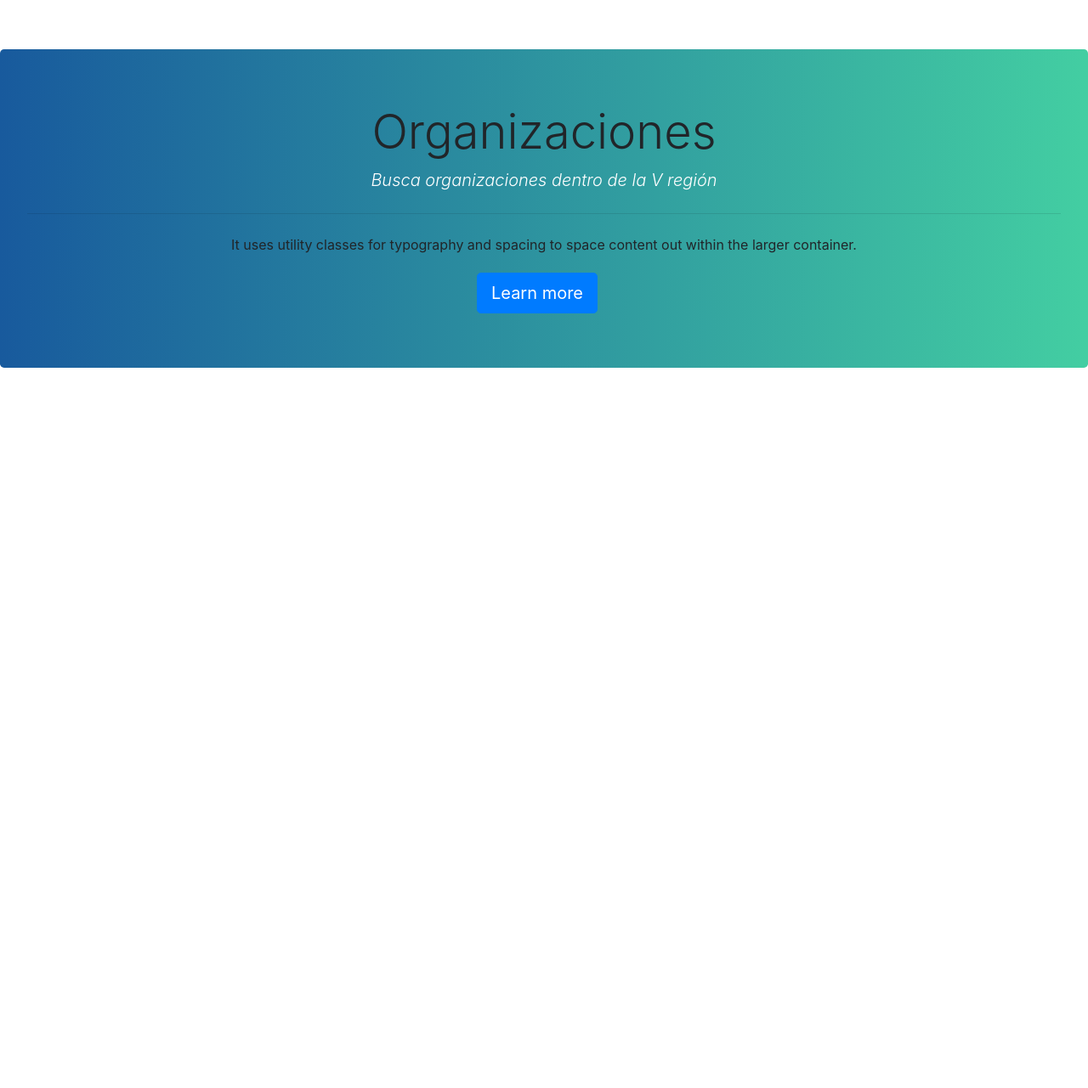
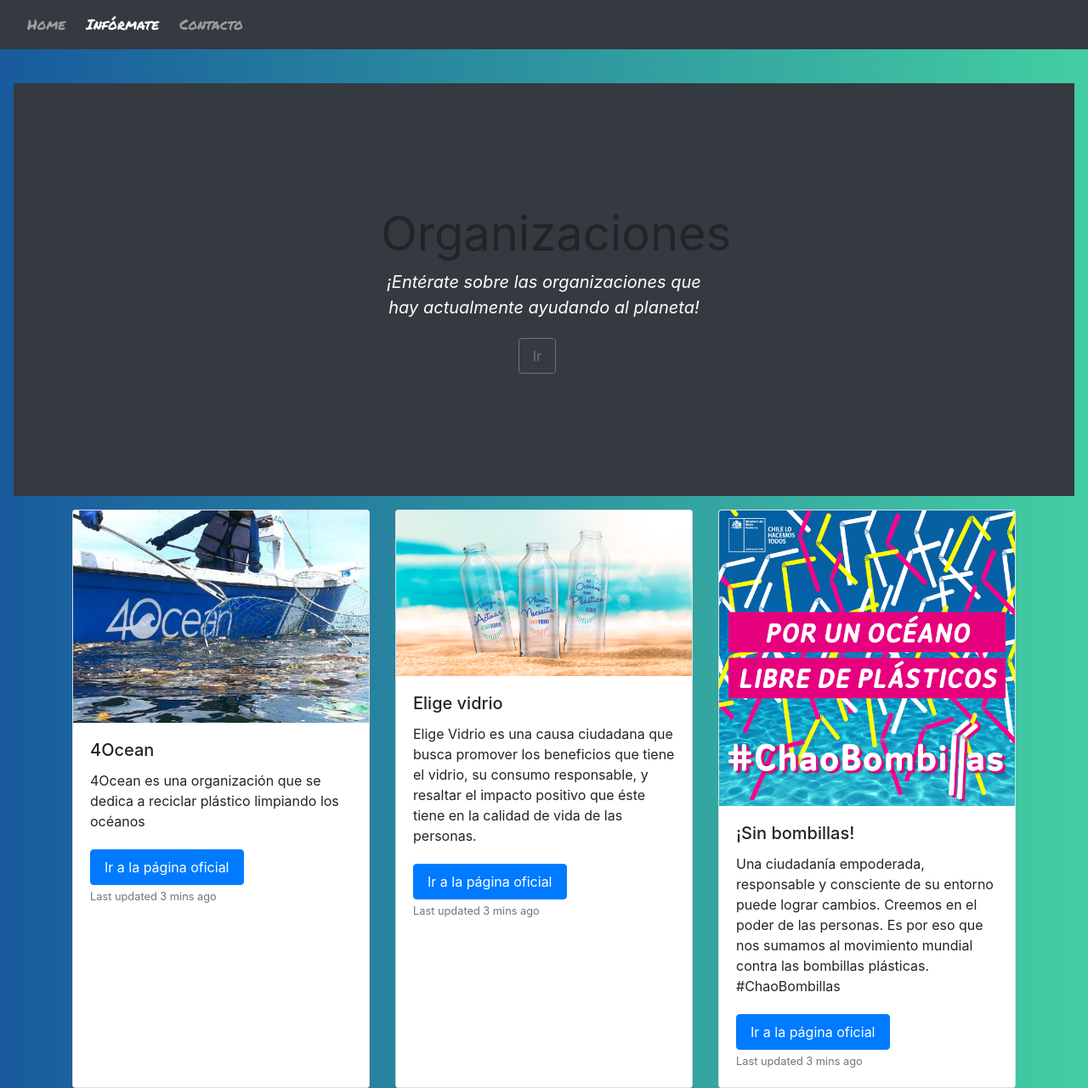
Before and after one commit to Adaryn/ForThePlanet, a plain HTML site: page intro.html in a window 1280 px wide. Shown: the whole page at 85% size. Before the commit the page ends 800 px from the top, so only its background shows below. Drawn offline with nearby package versions, Linux system fonts and the light colour scheme.

Commit message:
Cards up
Small fix, cards in intro page.

```diff
--- a/css/style.css
+++ b/css/style.css
@@ -2,8 +2,6 @@
   background: url(../img/bg.jpg) no-repeat center center fixed;
   background-size: cover;
   padding-top: 0;
-  justify-content: center;
-  text-align: center;
 }
 
 .hero {
@@ -52,21 +50,19 @@
   /*font-weight: 500;*/
   font-size: 17px;
   justify-content: center;
-  margin-left: 65%;
+
   spacing: 500px;
+  text-align: center;
 }
 
-.con {
-  background: #43cea2; /* fallback for old browsers */
-  background: -webkit-linear-gradient(to right, #185a9d, #43cea2);  /* Chrome 10-25, Safari 5.1-6 */
-  background: linear-gradient(to right, #185a9d, #43cea2); /* W3C, IE 10+/ Edge, Firefox 16+, Chrome 26+, Opera 12+, Safari 7+ */
+
+.jn {
+  /*background: url(../img/bg.jpg) no-repeat center center fixed;*/
 
 }
 
-.jn {
-  /*background: url(../img/bg.jpg) no-repeat center center fixed;*/
-  background: #43cea2; /* fallback for old browsers */
-  background: -webkit-linear-gradient(to right, #185a9d, #43cea2);  /* Chrome 10-25, Safari 5.1-6 */
-  background: linear-gradient(to right, #185a9d, #43cea2); /* W3C, IE 10+/ Edge, Firefox 16+, Chrome 26+, Opera 12+, Safari 7+ */
-
+/*Justify stuff*/
+.cn {
+  justify-content: center;
+  text-align: center;
 }
--- a/intro.html
+++ b/intro.html
@@ -11,17 +11,25 @@
   <!--Todos los css aplicados arriba del stylesheet original-->
   <link rel="stylesheet" href="css/style.css">
   <title>Por nuestro planeta</title>
+  <style>
+  body {
+    background: #43cea2;  /* fallback for old browsers */
+    background: -webkit-linear-gradient(to right, #185a9d, #43cea2);  /* Chrome 10-25, Safari 5.1-6 */
+    background: linear-gradient(to right, #185a9d, #43cea2); /* W3C, IE 10+/ Edge, Firefox 16+, Chrome 26+, Opera 12+, Safari 7+ */
+
+        }
+  </style>
 </head>
 <body>
 
   <!--Navbar-->
-    <nav class="navbar navbar-expand-lg navbar-dark nv" >
+    <nav class="navbar navbar-expand-lg navbar-dark bg-dark nv" >
       <!--<a class="navbar-brand" href="#">Navbar</a>-->
       <button class="navbar-toggler" type="button" data-toggle="collapse" data-target="#navbarNav" aria-controls="navbarNav" aria-expanded="false" aria-label="Toggle navigation">
         <span class="navbar-toggler-icon"></span>
       </button>
       <div class="collapse navbar-collapse" id="navbarNav">
-        <ul class="navbar-nav">
+        <ul class="navbar-nav my-2 my-lg-0">
           <li class="nav-item">
             <a class="nav-link" href="index.html">Home</a>
           </li>
@@ -36,18 +44,62 @@
     </nav>
   <!--/Navbar-->
 
-  <div class="jumbotron jn">
-    <h1 class="display-4">Organizaciones</h1>
-    <p class="lead">Busca organizaciones dentro de la V región</p>
-    <hr class="my-4">
-    <p>It uses utility classes for typography and spacing to space content out within the larger container.</p>
-    <a class="btn btn-primary btn-lg" href="#" role="button">Learn more</a>
+</br>
+
+  <!--Jumbotron-->
+  <div class="position-relative overflow-hidden p-3 p-md-5 m-md-3 text-center bg-dark">
+    <div class="col-md-5 p-lg-5 mx-auto my-5">
+      <h1 class="display-4 font-weight-normal">Organizaciones</h1>
+      <p class="lead font-weight-normal">¡Entérate sobre las organizaciones que hay actualmente ayudando al planeta!</p>
+      <a class="btn btn-outline-secondary" href="#">Ir</a>
+    </div>
+      <div class="product-device box-shadow d-none d-md-block"></div>
+      <div class="product-device product-device-2 box-shadow d-none d-md-block"></div>
   </div>
+  <!--/Jumbotron-->
+
+<!--Cards-->
+<div class="container">
+<div class="card-deck">
+  <div class="card" style="width: 18rem;">
+    <img src="img/4ocard.png" class="card-img-top" alt="4Ocean">
+    <div class="card-body">
+      <h5 class="card-title">4Ocean</h5>
+      <p class="card-text">4Ocean es una organización que se dedica a reciclar plástico limpiando los océanos</p>
+      <a href="https://4ocean.com/" class="btn btn-primary">Ir a la página oficial</a>
+      <p class="card-text"><small class="text-muted">Last updated 3 mins ago</small></p>
+    </div>
+  </div>
+  <div class="card" style="width: 18rem;">
+    <img src="img/evcard.png" class="card-img-top" alt="EligeVidrio">
+    <div class="card-body">
+      <h5 class="card-title">Elige vidrio</h5>
+      <p class="card-text">Elige Vidrio es una causa ciudadana que busca promover los beneficios que tiene el vidrio, su consumo responsable, y resaltar el impacto positivo que éste tiene en la calidad de vida de las personas.</p>
+      <a href="http://www.eligevidrio.cl/" class="btn btn-primary">Ir a la página oficial</a>
+      <p class="card-text"><small class="text-muted">Last updated 3 mins ago</small></p>
+    </div>
+  </div>
+  <div class="card" style="width: 18rem;">
+    <img src="img/sbcard.png" class="card-img-top" alt="ChaoBombillas">
+    <div class="card-body">
+      <h5 class="card-title">¡Sin bombillas!</h5>
+      <p class="card-text">Una ciudadanía empoderada, responsable y consciente de su entorno puede lograr cambios. Creemos en el poder de las personas. Es por eso que nos sumamos al movimiento mundial contra las bombillas plásticas. #ChaoBombillas</p>
+      <a href="http://www.chaobombillas.cl/" class="btn btn-primary">Ir a la página oficial</a>
+      <p class="card-text"><small class="text-muted">Last updated 3 mins ago</small></p>
+    </div>
+  </div>
+</div>
+</div>
+<!--/Cards-->
+
+
+
+
 
 <!--
-http://www.eligevidrio.cl/puntos-de-reciclaje/
+
 https://es.greenpeace.org/es/noticias/este-verano-unete-a-una-limpieza-de-costas-y-dinos-que-marcas-encuentras/
-http://www.chaobombillas.cl/
+
 -->
 
 </body>
```
Also changed, not shown: index.html (+4 -4 lines), img/4ocard.png (added), img/chao-bombillas-fb-1.png (added), img/evcard.png (added), img/sbcard.png (added).
